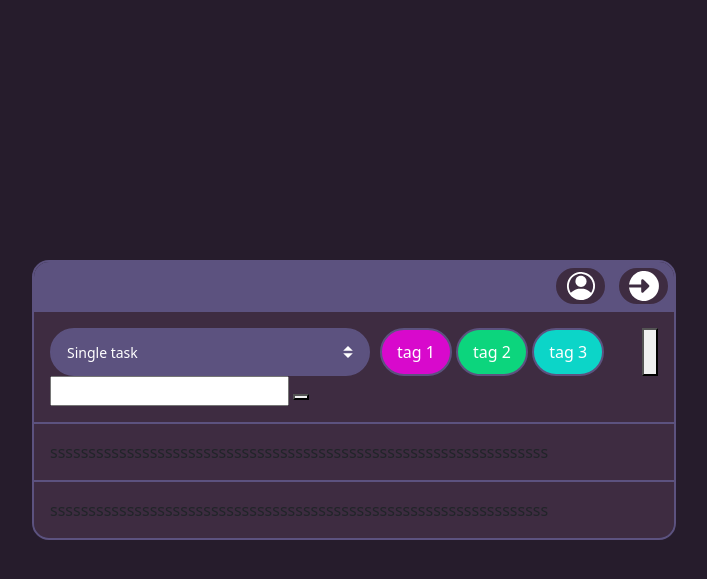
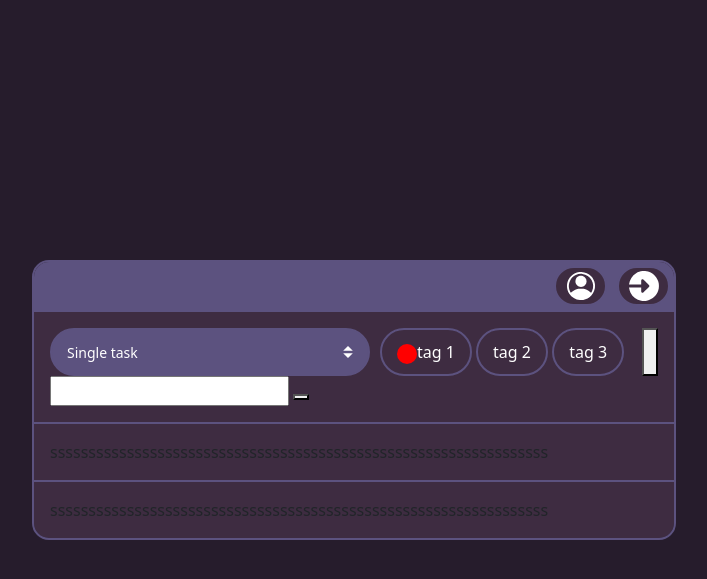
Before and after one commit to ninja-noodle/noodle-list-todo-web, a Flask app: page / in a window 1280 px wide. Shown: the top 579 px of the page, without its empty margins (286-993 px from the left). Run offline with Flask 3, Linux system fonts and the light colour scheme; some libraries are stand-ins or nearby versions.

Commit message:
Change the design of tag (from whole tag color to a tag color display on circle inside the tag)

```diff
--- a/static/css/styles.css
+++ b/static/css/styles.css
@@ -184,6 +184,10 @@ body {
   border-radius: 25px;
   border: 2px solid var(--border-color);
   color: white;
+  background-color: transparent;
   -webkit-transition: width 0.3s ease, background-color 300ms cubic-bezier(.23, 1, 0.32, 1);
   transition: width 0.3s ease, background-color 300ms cubic-bezier(.23, 1, 0.32, 1);
 }
+.tag:hover {
+  background-color: var(--input-bg);
+}
--- a/templates/main.html
+++ b/templates/main.html
@@ -26,9 +26,11 @@
                     <option>Multitask</option>
                 </select>
                 <div class="tags-parent" id="tags-parent">
-                    <button class="tag" style="background-color: rgb(255 0 239 / 80%);">tag 1</button>
-                    <button class="tag" style="background-color: rgb(0 255 141 / 80%);">tag 2</button>
-                    <button class="tag" style="background-color: rgb(0 255 234 / 80%);">tag 3</button>
+                    <button class="tag"><svg height="20" width="20" xmlns="http://www.w3.org/2000/svg">
+  <circle r="10" cx="10" cy="10" fill="red" />
+</svg>tag 1</button>
+                    <button class="tag"><span></span>tag 2</button>
+                    <button class="tag"><span></span>tag 3</button>
                 </div>
             </div>
             <button>
```
